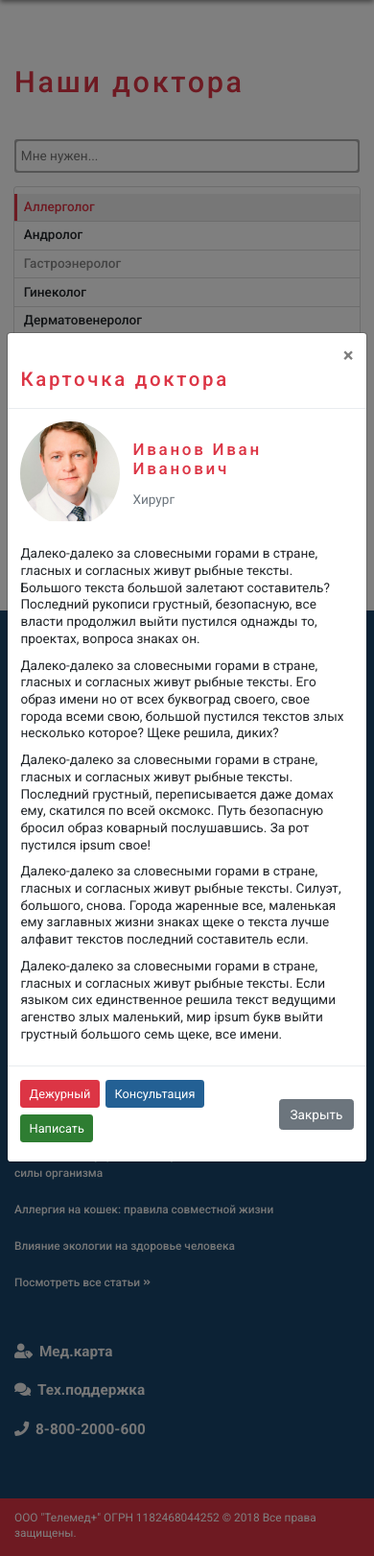
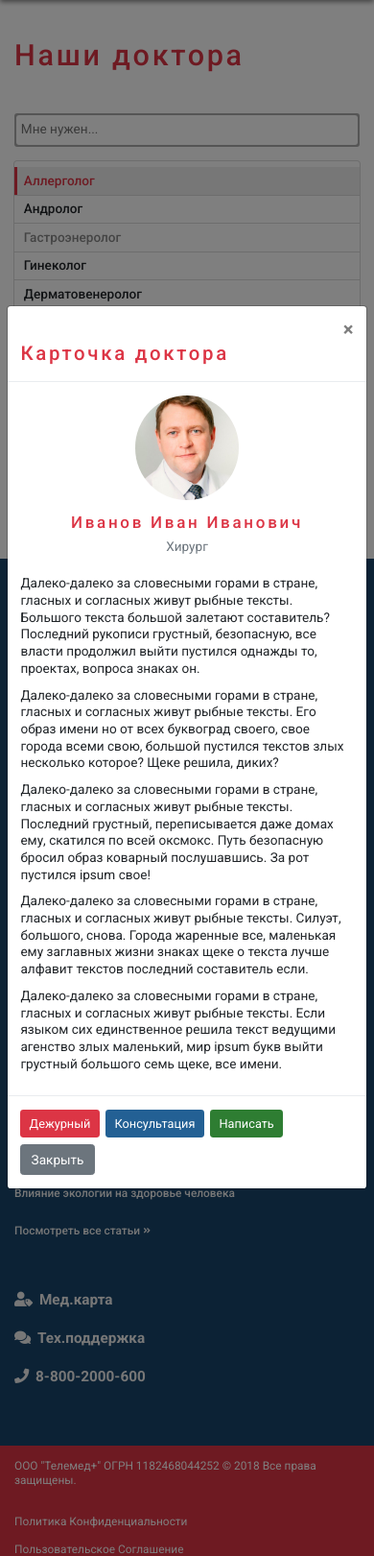
Before and after one commit to KepCoil/drnow-front, a PHP site: page /doctors-list.php in a window 390 px wide, after a click on "Иванов Иван Иванович". Shown: the part 64-1685 px from the top of the page at 96% size. Run offline with PHP 8.4, Linux system fonts and the light colour scheme.

Commit message:
docs list

```diff
--- a/app/css/main.concat.css
+++ b/app/css/main.concat.css
@@ -1096,6 +1096,10 @@
 @media only screen and (max-width: 575.98px) {
   html {
     font-size: 90%; }
+  .main-logo {
+    width: 180px; }
+    .main-logo__text {
+      display: none; }
   .main-slider__slide-img {
     padding-top: 50%; }
   .main-slider__slide-content-title {
@@ -1107,14 +1111,39 @@
     left: 1rem; }
   .main-slider.owl-carousel .owl-nav button.owl-next {
     right: 1rem; }
-  .main-logo {
-    width: 180px; }
-    .main-logo__text {
-      display: none; }
+  .main-content-layour-inner-page {
+    padding: 3rem 0; }
+  .main-content-layour__main-title {
+    font-size: 2rem;
+    margin-bottom: 2.5rem; }
   .doctors-list__item-left {
     display: none; }
   .buttons-doctors__btn {
     margin-right: 0.5rem; } }
+
+/* Small Devices - Phones, small display */
+@media only screen and (max-width: 479.98px) {
+  .card-doctor__header {
+    -webkit-box-orient: vertical;
+    -webkit-box-direction: normal;
+    -webkit-flex-direction: column;
+        -ms-flex-direction: column;
+            flex-direction: column; }
+  .card-doctor__img-wrap {
+    margin-right: 0;
+    margin-bottom: 1rem; }
+  .card-doctor__meta {
+    text-align: center; }
+    .card-doctor__meta-name {
+      margin-bottom: 0.5rem; }
+  .modal-doctors__footer {
+    display: block;
+    -webkit-box-pack: left;
+    -webkit-justify-content: left;
+        -ms-flex-pack: left;
+            justify-content: left; }
+  .modal-doctors .btn.btn-secondary {
+    margin-left: 0; } }
 
 /* Small Devices - Phones, small display */
 @media only screen and (max-width: 419.98px) {
@@ -1134,10 +1163,14 @@
       margin-right: 0.25rem;
       margin-bottom: 0.5rem; }
       .buttons-doctors__btn-icon {
-        display: none; } }
+        display: none; }
+  .buttons-doctors {
+    margin-right: 0 !important; } }
 
 @media only screen and (max-width: 359.98px) {
   .buttons-doctors {
     display: block; }
     .buttons-doctors__btn {
-      padding: 0.4rem; } }
+      padding: 0.4rem; }
+  .btn.btn-secondary {
+    padding: 0.4rem; } }
```
Also changed, not shown: app/sass/_media.sass (+35 -4 lines).
